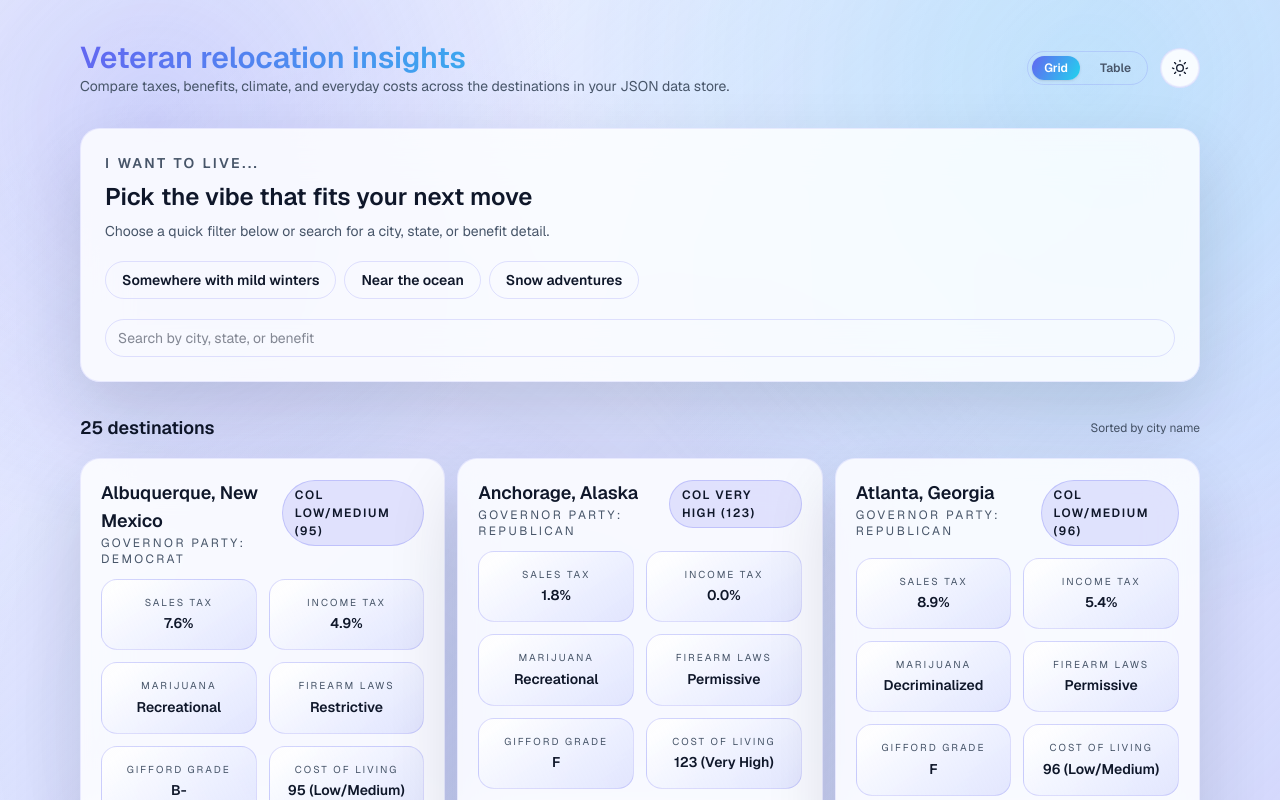
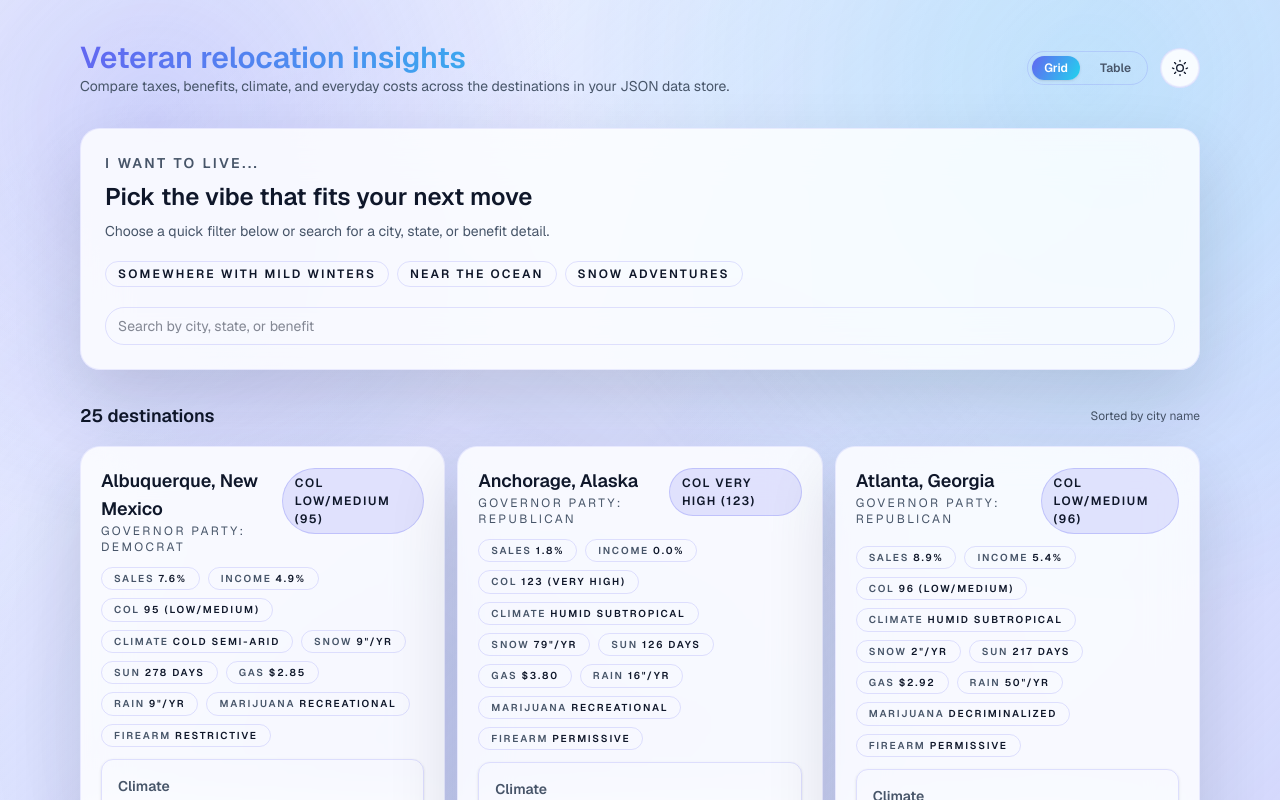
Before and after one commit to comaeclipse/nextbase, a Next.js app: page / in a window 1280 px wide. Shown: the top 800 px of the page. Built offline with nearby package versions, Linux system fonts and the light colour scheme.

Commit message:
Swap card stats for pill features and drop gifford column

```diff
--- a/src/components/retirement-explorer.tsx
+++ b/src/components/retirement-explorer.tsx
@@ -114,7 +114,7 @@ export function RetirementExplorer({ destinations }: RetirementExplorerProps) {
                 key={option.id}
                 type="button"
                 onClick={() => handleRecommendationClick(option.id)}
-                className={`rounded-full border px-4 py-2 text-sm font-semibold transition ${isActive ? "bg-[linear-gradient(120deg,var(--accent),var(--accent-secondary))] text-white shadow-sm" : "border-color-border/60 text-primary hover:bg-color-muted/30"}`}
+                className={`rounded-full border border-color-border/60 px-3 py-1 text-xs font-semibold uppercase tracking-[0.18em] transition ${isActive ? "bg-[linear-gradient(120deg,var(--accent),var(--accent-secondary))] text-white shadow-sm" : "text-primary hover:bg-color-muted/30"}`}
               >
                 {option.label}
               </button>
@@ -170,18 +170,17 @@ export function RetirementExplorer({ destinations }: RetirementExplorerProps) {
                     COL {destination.costOfLivingLabel} ({destination.costOfLiving})
                   </span>
                 </header>
-                <dl className="grid grid-cols-2 gap-3 text-xs">
-                  <Stat label="Sales tax" value={formatPercent.format(destination.salesTax / 100)} />
-                  <Stat label="Income tax" value={formatPercent.format(destination.incomeTax / 100)} />
-                  <Stat label="Marijuana" value={formatLabel(destination.marijuanaStatus)} />
-                  <Stat label="Firearm laws" value={formatLabel(destination.firearmLaws)} />
-                  <Stat label="Gifford grade" value={destination.giffordScore} />
-                  <Stat label="Cost of living" value={`${destination.costOfLiving} (${destination.costOfLivingLabel})`} />
-                  <Stat label="Snowfall" value={`${destination.snowfall}" / yr`} />
-                  <Stat label="Rainfall" value={`${destination.rainfall}" / yr`} />
-                  <Stat label="Sunny days" value={`${destination.sunnyDays} days`} />
-                  <Stat label="Gas price" value={formatUsd.format(destination.gasPrice)} />
-                </dl>
+                <div className="flex flex-wrap gap-2 text-xs">
+                  {buildFeaturePills(destination).map((pill) => (
+                    <span
+                      key={`${destination.id}-${pill.label}`}
+                      className="inline-flex items-center gap-1 rounded-full border border-color-border/60 bg-color-muted/20 px-3 py-1 text-[10px] font-semibold uppercase tracking-[0.18em] text-primary"
+                    >
+                      <span className="text-muted-foreground">{pill.label}</span>
+                      <span>{pill.value}</span>
+                    </span>
+                  ))}
+                </div>
                 <div className="rounded-xl border border-transparent bg-[color-mix(in srgb,var(--surface-elevated) 88%, transparent)] p-4 text-sm text-primary shadow-sm">
                   <p className="font-semibold text-muted-foreground">Climate</p>
                   <p className="mt-1 leading-relaxed text-sm">{destination.climate}</p>
@@ -211,7 +210,6 @@ export function RetirementExplorer({ destinations }: RetirementExplorerProps) {
                   <th className="px-4 py-3 font-semibold">Summer high</th>
                   <th className="px-4 py-3 font-semibold">Marijuana</th>
                   <th className="px-4 py-3 font-semibold">Firearm</th>
-                  <th className="px-4 py-3 font-semibold">Gifford</th>
                   <th className="px-4 py-3 font-semibold">Snowfall</th>
                   <th className="px-4 py-3 font-semibold">Rainfall</th>
                   <th className="px-4 py-3 font-semibold">Sunny days</th>
@@ -236,7 +234,6 @@ export function RetirementExplorer({ destinations }: RetirementExplorerProps) {
                     <td className="px-4 py-3">{destination.ahsScore ? `${destination.ahsScore}°F` : "N/A"}</td>
                     <td className="px-4 py-3">{formatLabel(destination.marijuanaStatus)}</td>
                     <td className="px-4 py-3">{formatLabel(destination.firearmLaws)}</td>
-                    <td className="px-4 py-3">{destination.giffordScore}</td>
                     <td className="px-4 py-3">{`${destination.snowfall}" / yr`}</td>
                     <td className="px-4 py-3">{`${destination.rainfall}" / yr`}</td>
                     <td className="px-4 py-3">{destination.sunnyDays}</td>
@@ -254,18 +251,34 @@ export function RetirementExplorer({ destinations }: RetirementExplorerProps) {
   );
 }
 
-type StatProps = {
+type FeaturePill = {
   label: string;
   value: string;
 };
 
-function Stat({ label, value }: StatProps) {
-  return (
-    <div className="card-accent px-4 py-4 text-center">
-      <p className="text-[10px] uppercase tracking-[0.2em] text-muted-foreground">{label}</p>
-      <p className="mt-1 text-sm font-semibold text-primary">{value}</p>
-    </div>
-  );
+function buildFeaturePills(destination: Destination): FeaturePill[] {
+  const pills: FeaturePill[] = [
+    { label: "Sales", value: formatPercent.format(destination.salesTax / 100) },
+    { label: "Income", value: formatPercent.format(destination.incomeTax / 100) },
+    { label: "COL", value: `${destination.costOfLiving} (${destination.costOfLivingLabel})` },
+    { label: "Climate", value: formatClimateSummary(destination.climate) },
+    { label: "Snow", value: destination.snowfall ? `${destination.snowfall}"/yr` : "N/A" },
+    { label: "Sun", value: `${destination.sunnyDays} days` },
+    { label: "Gas", value: formatUsd.format(destination.gasPrice) },
+    { label: "Rain", value: destination.rainfall ? `${destination.rainfall}"/yr` : "N/A" },
+    { label: "Marijuana", value: formatLabel(destination.marijuanaStatus) },
+    { label: "Firearm", value: formatLabel(destination.firearmLaws) },
+  ];
+
+  pills.push({ label: "VA clinic", value: destination.vaSupport ? "Yes" : "No" });
+  pills.push({ label: "Tech hub", value: destination.techHub ? "Yes" : "No" });
+  pills.push({ label: "LGBTQ+", value: destination.lgbtqScore ? destination.lgbtqScore.toString() : "N/A" });
+
+  if (destination.tciScore) {
+    pills.push({ label: "Crime index", value: destination.tciScore.toString() });
+  }
+
+  return pills.slice(0, 10);
 }
 
 function formatLabel(value: string) {
@@ -299,7 +312,7 @@ function formatStateColor(party: string) {
 function matchesRecommendation(destination: Destination, recommendation: Recommendation) {
   switch (recommendation) {
     case "mild-winters":
-                    <td className="px-4 py-3">{destination.alwScore ? `${destination.alwScore}°F` : "N/A"}</td>
+      return destination.alwScore ? destination.alwScore >= 30 : false;
     case "near-ocean": {
       const climate = destination.climate.toLowerCase();
       return /coast|coastal|humid subtropical|mediterranean|marine|ocean/.test(climate);
```
